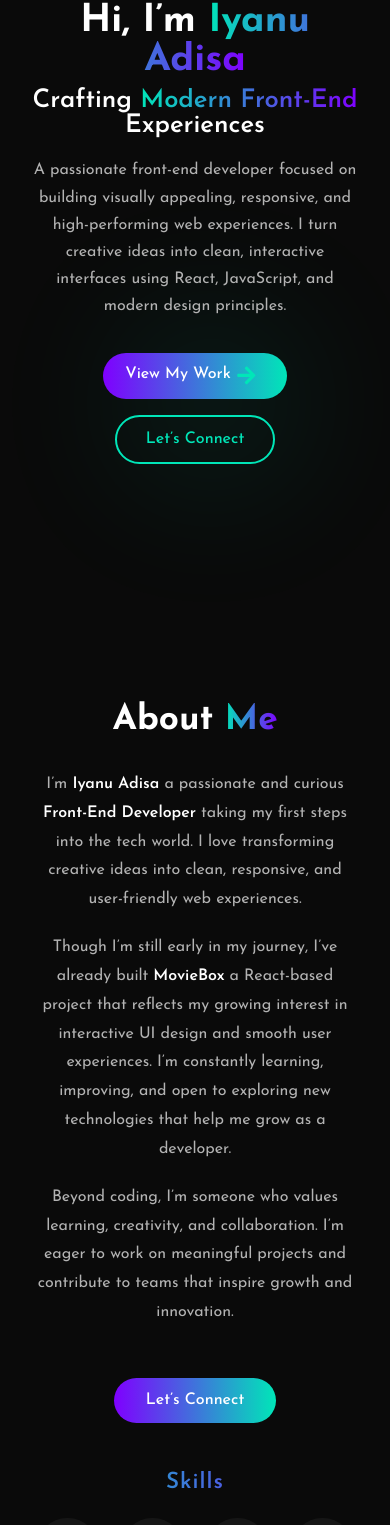
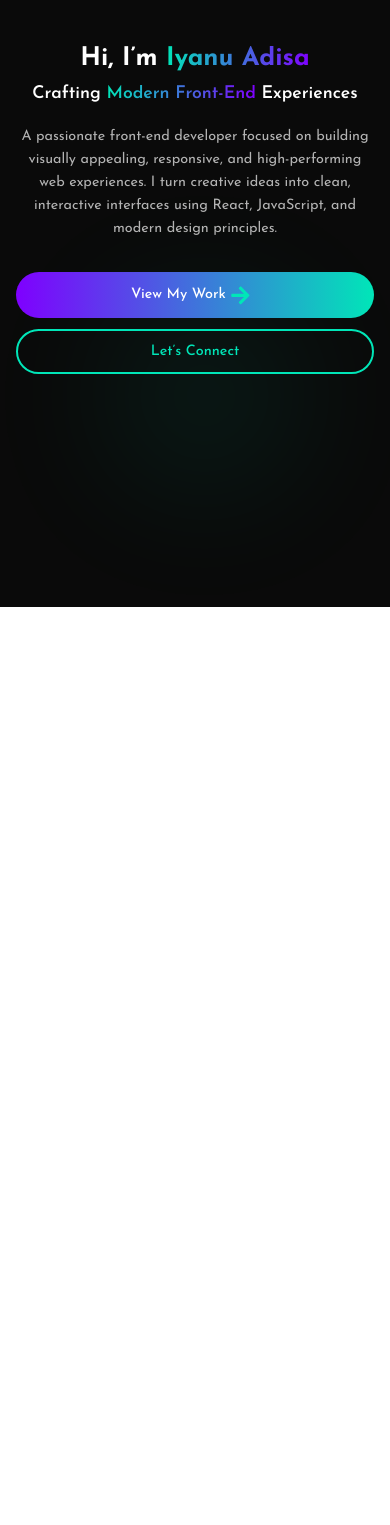
Before and after one commit to Iyanu-Adisa/Portfolio, a React (Vite) app: page / in a window 390 px wide. Shown: the part 237-1762 px from the top of the page. After the commit the page ends 844 px from the top, so only its background shows below. Built offline with nearby package versions, Linux system fonts and the light colour scheme.

Commit message:
corrections

```diff
--- a/src/Projects.jsx
+++ b/src/Projects.jsx
@@ -1,5 +1,5 @@
-import { FaReact, FaCss3Alt, FaGithub } from "react-icons/fa";
-import { SiJavascript, SiFramer, SiVercel } from "react-icons/si";
+import { FaReact, FaCss3Alt, FaGithub, FaFigma } from "react-icons/fa";
+import { SiJavascript, SiVercel } from "react-icons/si";
 import { motion } from "framer-motion";
 
 function Projects() {
@@ -49,10 +49,7 @@ function Projects() {
                 className="project-tech-icon js"
               />
               <FaCss3Alt title="CSS3" className="project-tech-icon css" />
-              <SiFramer
-                title="Framer Motion"
-                className="project-tech-icon framer"
-              />
+              <FaFigma title="Figma" className="project-tech-icon figma" />
               <FaGithub title="GitHub" className="project-tech-icon github" />
               <SiVercel title="Vercel" className="project-tech-icon vercel" />
             </motion.div>
--- a/src/index.css
+++ b/src/index.css
@@ -10,11 +10,18 @@ body {
   width: 100%;
   font-family: "Josefin Sans", sans-serif;
   scroll-behavior: smooth;
+  overflow-x: hidden;
 }
 
 #root {
   height: 100%;
   width: 100%;
+}
+
+section,
+div {
+  max-width: 100%;
+  word-wrap: break-word;
 }
 
 /* HEADER */
@@ -586,8 +593,8 @@ body {
   color: #2965f1;
 }
 
-.project-tech-icon.framer {
-  color: #e63eec;
+.project-tech-icon.figma {
+  color: #f24e1e;
 }
 
 .project-tech-icon.github {
@@ -770,7 +777,6 @@ body {
   overflow: hidden;
 }
 
-/* 🌈 Gradient Circles (like hero section) */
 .contact::before,
 .contact::after {
   content: "";
@@ -976,3 +982,166 @@ body {
     padding: 2rem 5%;
   }
 }
+
+@media (max-width: 400px) {
+  * {
+    max-width: 100%;
+  }
+
+  body {
+    padding: 0;
+  }
+
+  .header {
+    padding: 0.7rem 1rem;
+  }
+
+  .logo-text {
+    font-size: 1rem;
+  }
+
+  .hero {
+    padding: 5rem 1rem 2rem;
+  }
+
+  .hero-title {
+    font-size: 1.6rem;
+    line-height: 1.2;
+    word-wrap: break-word;
+  }
+
+  .hero-subtitle {
+    font-size: 1.1rem;
+    line-height: 1.3;
+  }
+
+  .hero-desc {
+    font-size: 0.9rem;
+    line-height: 1.6;
+    padding: 0;
+  }
+
+  .hero-buttons {
+    flex-direction: column;
+    align-items: stretch;
+    gap: 0.7rem;
+  }
+
+  .hero-btn,
+  .hero-btn-outline {
+    width: 100%;
+    text-align: center;
+    font-size: 0.9rem;
+    padding: 0.8rem;
+  }
+
+  .about {
+    padding: 4rem 1rem;
+  }
+
+  .about-title {
+    font-size: 1.6rem;
+  }
+
+  .about-desc {
+    font-size: 0.9rem;
+    line-height: 1.6;
+  }
+
+  .skills-title {
+    font-size: 1.1rem;
+  }
+
+  .tech-logos {
+    gap: 1.2rem;
+  }
+
+  .tech-icon {
+    font-size: 2.4rem;
+  }
+
+  .projects {
+    padding: 60px 1rem;
+  }
+
+  .projects-title {
+    font-size: 1.8rem;
+    margin-bottom: 2rem;
+  }
+
+  .project-detail {
+    flex-direction: column;
+    align-items: center;
+    text-align: center;
+  }
+
+  .project-text {
+    min-width: auto;
+  }
+
+  .project-name {
+    font-size: 1.3rem;
+  }
+
+  .project-overview {
+    font-size: 0.9rem;
+  }
+
+  .project-gallery {
+    grid-template-columns: 1fr;
+  }
+
+  .project-btn,
+  .project-btn-outline {
+    width: 100%;
+    font-size: 0.9rem;
+  }
+
+  .contact {
+    padding: 4rem 1rem;
+  }
+
+  .contact-container {
+    flex-direction: column;
+    align-items: center;
+    text-align: center;
+    gap: 2rem;
+  }
+
+  .contact-title {
+    font-size: 1.8rem;
+  }
+
+  .contact-desc {
+    font-size: 0.9rem;
+    line-height: 1.6;
+  }
+
+  .contact-form input,
+  .contact-form textarea {
+    font-size: 0.9rem;
+    padding: 0.8rem;
+  }
+
+  .contact-btn {
+    width: 100%;
+    padding: 0.8rem;
+    font-size: 0.9rem;
+  }
+
+  .footer {
+    padding: 1.5rem 1rem;
+  }
+
+  .footer-text {
+    font-size: 0.8rem;
+  }
+
+  .footer-icons {
+    gap: 1rem;
+  }
+
+  .footer-icons a {
+    font-size: 1.2rem;
+  }
+}
```
